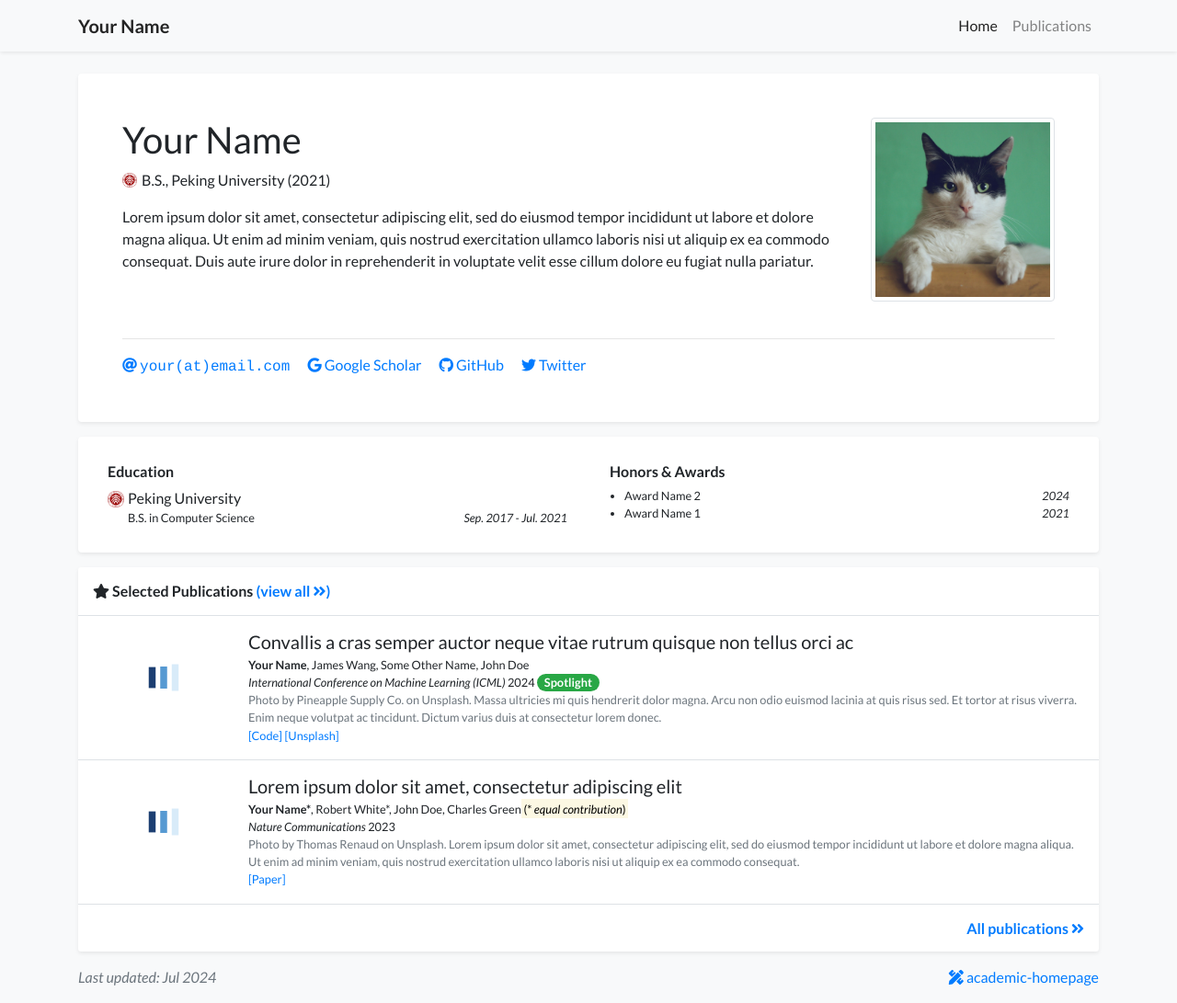
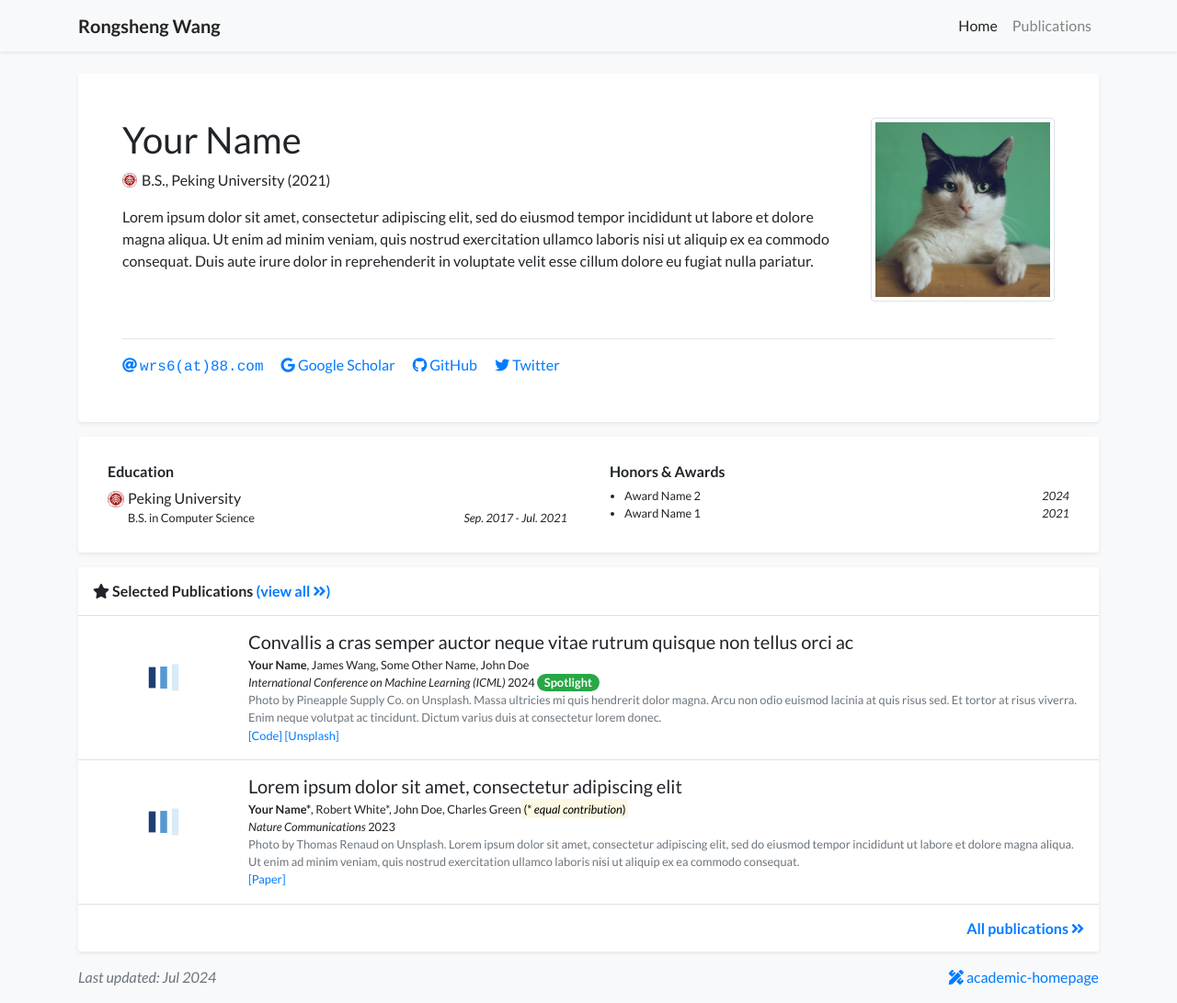
Before and after one commit to WangRongsheng/WangRongsheng.github.io, a Jekyll site: the page built from index.html, in a window 1280 px wide and 1091 px high. Shown: the whole window at 92% size. Built offline with Jekyll 4.4.1, drawn with Linux system fonts in a browser that asks for light colours; a style sheet for code colours, icons or effects is not loaded.

Commit message:
Update profile.yml

```diff
--- a/_data/profile.yml
+++ b/_data/profile.yml
@@ -1,14 +1,14 @@
 primary_name: "Your Name"
 secondary_name: ""
-navbar_name: "Your Name"
+navbar_name: "Rongsheng Wang"
 
 positions:
   - '<span class="no-break"><img src="assets/images/badges/PKU_red.png" alt="Peking University" class="inline-badge"/></span> B.S., Peking University (2021)'
 
-email: "your@email.com"
-gscholar: your_google_scholar_id
-github: your_github_id
-twitter: your_twitter_id
+email: "wrs6@88.com"
+gscholar: SSaBaioAAAAJ
+github: wangrongsheng
+twitter: RongshengWang
 # wechat_qrcode: assets/images/etc/wechat.jpg
 # wechat_prompt: >-
 #   Please tell me your <strong>name</strong> and <strong>affiliation</strong> (current or past) when adding my wechat. Thanks!
```
